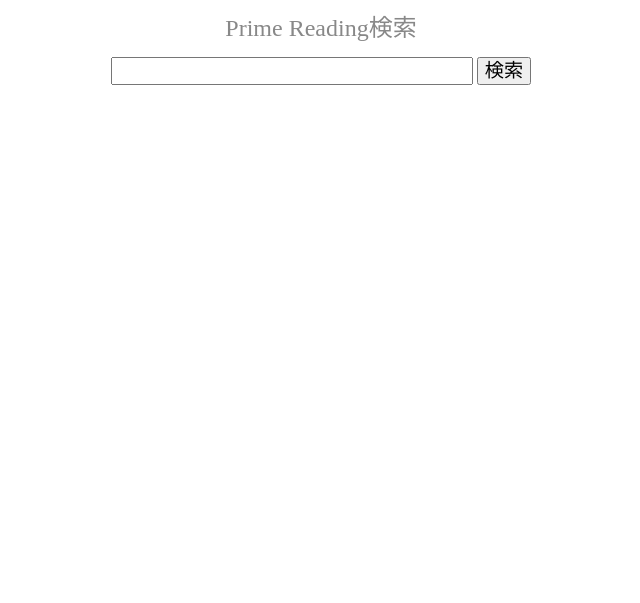
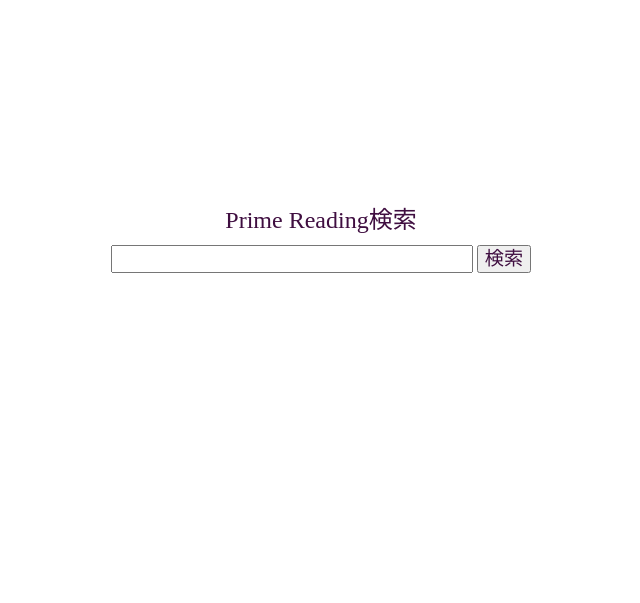
Before and after one commit to 0114msk/search-prime-reading, a plain HTML site: page index.html in a window 1280 px wide. Shown: the whole page, without its empty margins (319-959 px from the left). Drawn offline with Linux system fonts and the light colour scheme.

Commit message:
css修正

```diff
--- a/index.html
+++ b/index.html
@@ -6,9 +6,11 @@
     <link rel="stylesheet" href="style.css" />
   </head>
   <body>
-    <div class="title">Prime Reading検索</div>
-    <input type="text" id="word" class="word" size="30" />
-    <input type="button" value="検索" class="search" onclick="search();" />
+    <div class="container">
+      <div class="title">Prime Reading検索</div>
+      <input type="text" id="word" class="word" size="30" />
+      <input type="button" value="検索" class="search" onclick="search();" />
+    </div>
     <script src="script.js"></script>
   </body>
 </html>
--- a/style.css
+++ b/style.css
@@ -1,13 +1,28 @@
 body {
   text-align: center;
+  height: 100%;
+  margin: 0;
+  padding: 0;
+  min-width: 600px; /*中央配置するボックスの横幅*/
+  min-height: 400px; /*中央配置するボックスの縦幅*/
 }
 .title {
   font-size: 1.5em;
-  color: #888;
-  margin-bottom: 0.6em;
+  color: #3f0e40;
+  margin-bottom: 10px;
 }
 .word {
   font-size: 1.2em;
+}
+
+.container {
+  margin-bottom: 0.6em;
+  margin: -200px 0 0 -300px; /*縦横半分をネガティブマージンでずらす*/
+  position: absolute; /*body要素に対して絶対配置*/
+  top: 50%; /*上端を中央に*/
+  left: 50%; /*左端を中央に*/
+  width: 600px; /*横幅*/
+  height: 400px; /*縦幅*/
 }
 
 /** normarize **/
@@ -25,6 +40,7 @@ textarea {
   font-size: 100%; /* 1 */
   line-height: 1.15; /* 1 */
   margin: 0; /* 2 */
+  color: #3f0e40;
 }
 
 /**
```
